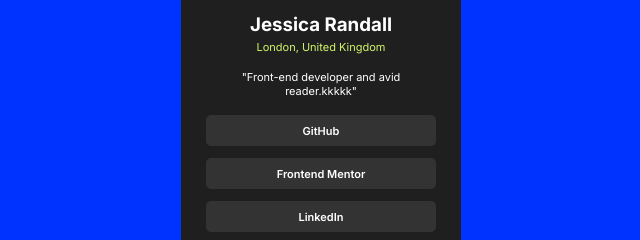
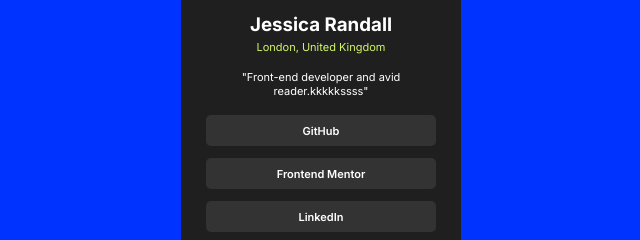
Before and after one commit to swanze/social-links-profile, a plain HTML site: page index.html in a window 1280 px wide. Shown: the part 290-530 px from the top of the page, 327-967 px from the left. Drawn offline with Linux system fonts and the light colour scheme.

Commit message:
Update index.html

```diff
--- a/index.html
+++ b/index.html
@@ -119,7 +119,7 @@
         <p class="address">London, United Kingdom</p>
       </div>
       <div class="auth-desc">
-        <p>"Front-end developer and avid reader.kkkkk"</p>
+        <p>"Front-end developer and avid reader.kkkkkssss"</p>
       </div>
       <div class="social-links">
         <a href="#" class="ttr">GitHub</a>
```
